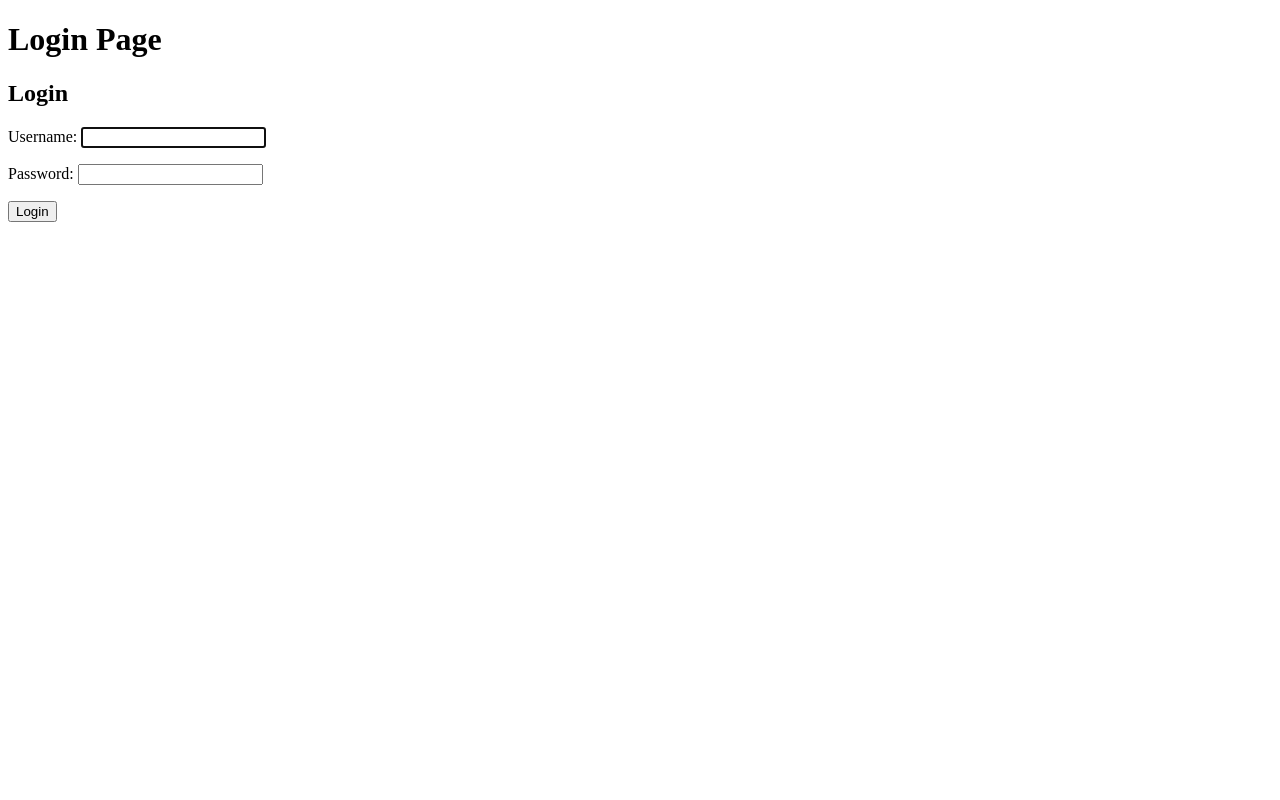
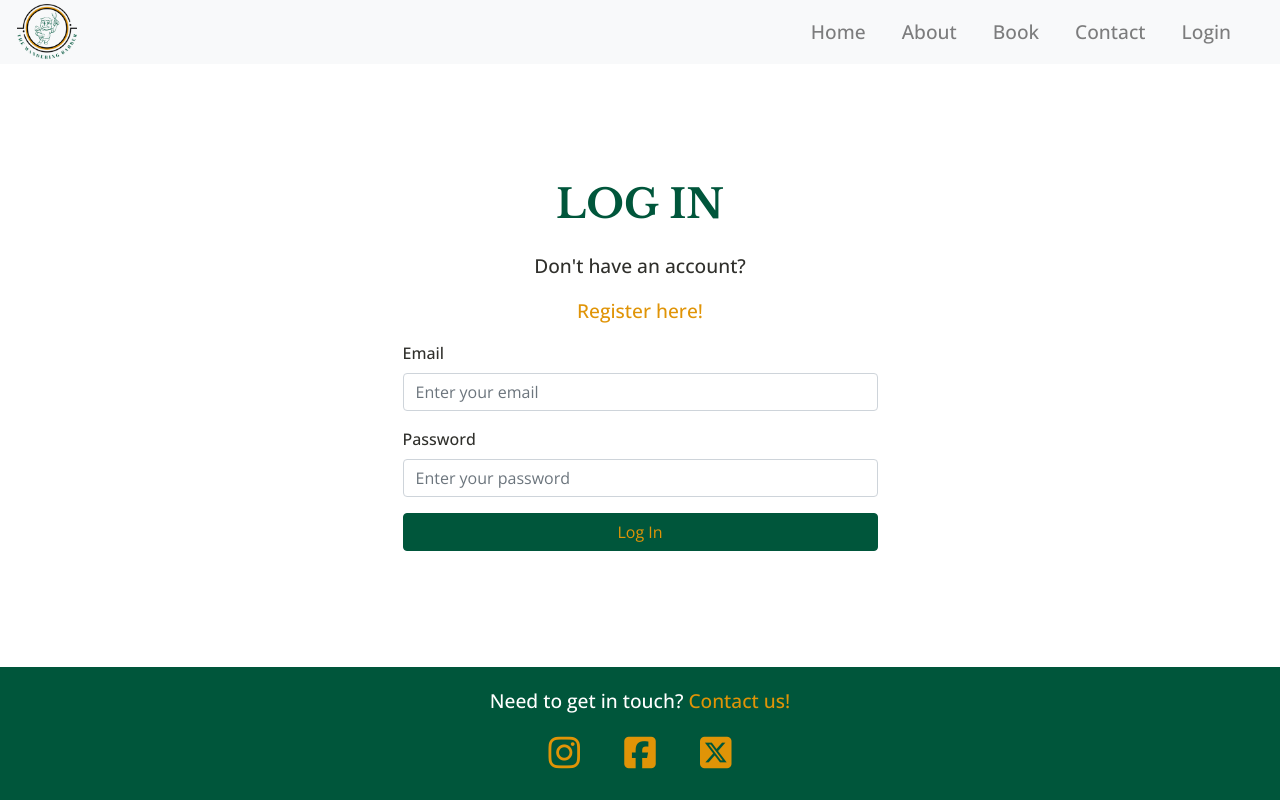
Before and after one commit to JackLamb99/the-wandering-barber, a Django app: page /login/ in a window 1280 px wide. Run offline with Django 4.2, Linux system fonts and the light colour scheme; some libraries are stand-ins or nearby versions.

Commit message:
UPDATE and style login.html template

```diff
--- a/static/css/style.css
+++ b/static/css/style.css
@@ -1,6 +1,10 @@
-body {
+html, body {
+    height: 100%;
+    margin: 0;
+    padding: 0;
     font-family: 'Open Sans', sans-serif;
     font-weight: 500;
+    color: #2F2F2B;
 }
 
 h1 {
@@ -19,6 +23,39 @@ h1 {
 
 .container {
     max-width: unset;
+}
+
+/* Forms */
+
+.form-container {
+    max-width: 475px;
+    width: 100%;
+    margin: 0 auto;
+}
+
+.form-content {
+    /* Makes the form pages the height of the user's device minus the footer and spacers */
+    min-height: calc(100vh - 110px - 79px - 15px);
+}
+
+.form-content p {
+    font-size: 16px;
+}
+
+.form-content a {
+    color: #E09407;
+}
+
+.form-content .btn-primary {
+    color: #E09407;
+    background-color: #00563B;
+    border-color: #00563B;
+}
+
+.form-content .btn-primary:hover {
+    color: #FFC107;
+    background-color: #009666;
+    border-color: #009666;
 }
 
 /* Header */
@@ -99,6 +136,13 @@ button:focus {
     top: 10px;
 }
 
+/* Login Page */
+
+.form-content {
+    /* Makes the login page the height of the user's device minus the footer and spacers */
+    min-height: calc(100vh - 110px - 79px - 15px);
+}
+
 /* Footer */
 
 .footer-spacer {
@@ -143,15 +187,34 @@ button:focus {
 }
 
 @media only screen and (min-width: 576px) {
+
+    /* Header */
+
     .navbar-nav {
         font-size: larger;
     }
+
 }
 
 @media only screen and (min-width: 768px) {
+
+    /* Forms */
+
+    .form-content {
+        min-height: calc(100vh - 132.8px - 79px - 15px);
+    }
+
+    .form-content p {
+        font-size: larger;
+    }
+
+    /* Header */
+
     .navbar-nav li {
         padding: 0 10px;
     }
+
+    /* Footer */
 
     .footer .contact-text {
         font-size: larger;
@@ -161,6 +224,7 @@ button:focus {
         font-size: 36px;
         margin: 0 20px;
     }
+
 }
 
 /* @media only screen and (min-width: 1000px) {} */
--- a/users/templates/users/login.html
+++ b/users/templates/users/login.html
@@ -1,19 +1,33 @@
-<!doctype html>
-<html>
-    <head>
-        <title>This is the login page</title>
-    </head>
-    <body>
-        <h1>Login Page</h1>
-        <div class="container">
-            <h2>Login</h2>
-            <form method="POST">
-                <!-- Cross-Site Request Forgery (CSRF) Protection -->
-                {% csrf_token %}
-                <!-- Renders the form fields into HTML elements -->
-                {{ form.as_p }}
-                <button type="submit" class="btn btn-primary">Login</button>
-            </form>
+{% extends 'base.html' %}
+
+{% block content %}
+<div class="container">
+    <div class="row justify-content-center align-items-center form-content">
+        <div class="row justify-content-center w-100">
+            <div class="col-md-6">
+                <h1 class="text-center mb-4">Log In</h1>
+
+                <!-- Link to the registration page -->
+                <p class="text-center">Don't have an account?</p>
+                <p class="text-center"><a href="{% url 'register' %}">Register here!</a></p>
+
+                <!-- Login Form -->
+                <div class="form-container mx-auto">
+                    <form method="post" action="{% url 'login' %}">
+                        {% csrf_token %}
+                        <div class="form-group">
+                            <label for="email">Email</label>
+                            <input type="text" name="username" id="email" class="form-control" placeholder="Enter your email" required>
+                        </div>
+                        <div class="form-group">
+                            <label for="password">Password</label>
+                            <input type="password" name="password" id="password" class="form-control" placeholder="Enter your password" required>
+                        </div>
+                        <button type="submit" class="btn btn-primary btn-block">Log In</button>
+                    </form>
+                </div>
+            </div>
         </div>
-    </body>
-</html>
+    </div>
+</div>
+{% endblock %}
```
